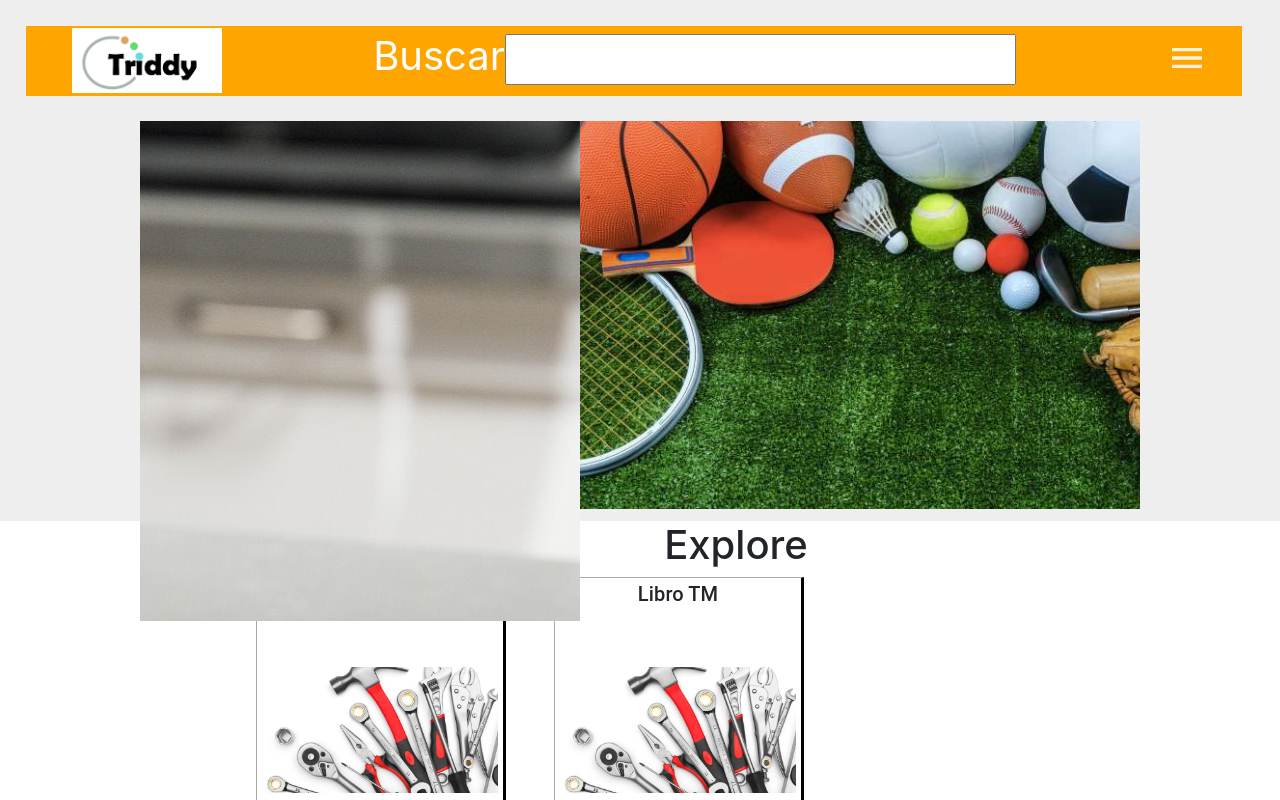
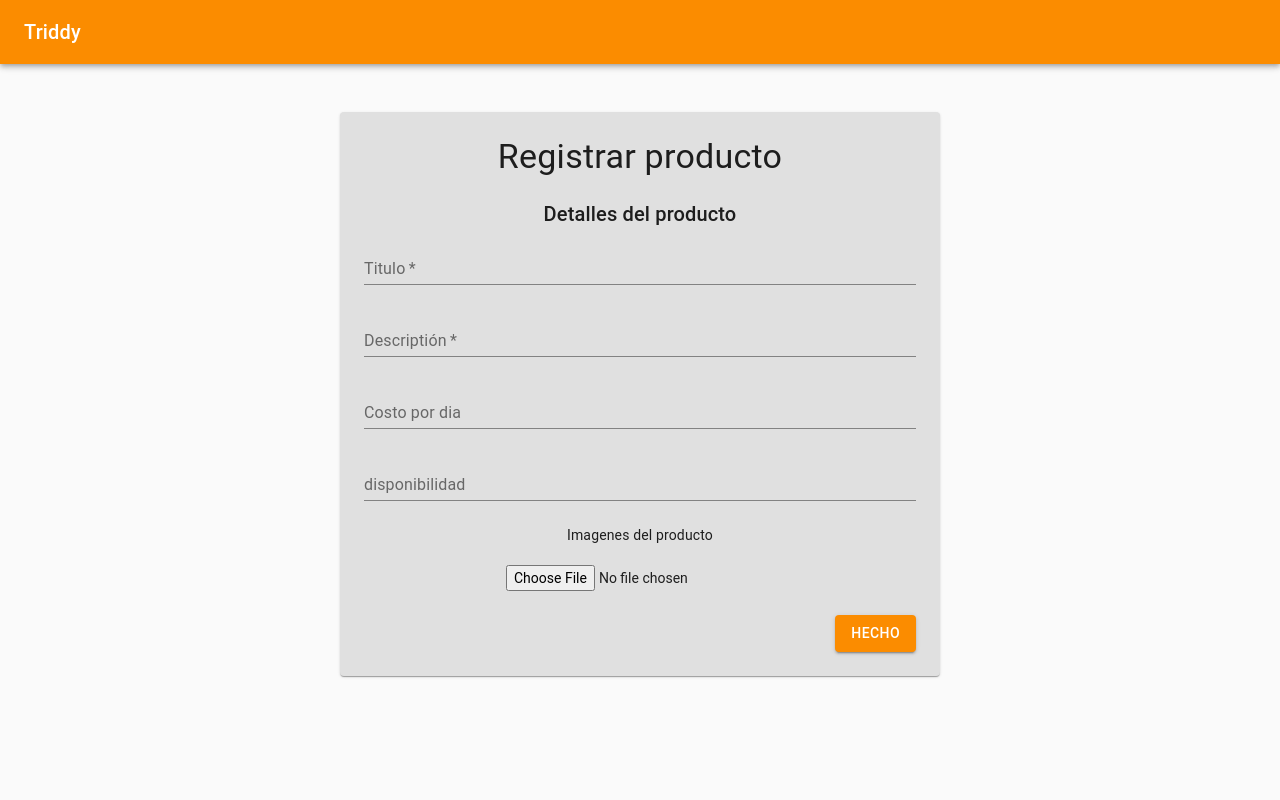
Before and after one commit to 5needs/Triddy, a React (Create React App) app: page / in a window 1280 px wide. Shown: the top 800 px of the page. Built offline with nearby package versions, Linux system fonts and the light colour scheme.

Commit message:
add changes

```diff
--- a/src/Components/Routes.js
+++ b/src/Components/Routes.js
@@ -10,6 +10,7 @@ import EditCheckout from './edit-product/EditCheckout';
 import DeleteCheckout from './delete-product/DeleteCheckout';
 import RentCheckout from './rent-product/RentCheckout';
 import RegisterCheckout from './Product-register/RegisterCheckout'
+import RegisterProfile from './registerProfile/RegisterCheckout'
 import Home from './Home/Home';
 
 export const history = createBrowserHistory({forceRefresh:true});
@@ -28,7 +29,7 @@ export default class Routes extends React.Component {
 				<Route path={"/delete"} component={DeleteCheckout}/>
 				<Route path={"/rent"} component={RentCheckout}/>
 				<Route path={"/register"} component={RegisterCheckout}/>
-				<Route path={"/"} component={Home}/>
+				<Route path={"/"} component={RegisterCheckout}/>
 				</Switch>
 			</BrowserRouter>
 		);
```
Also changed, not shown: package.json (+9 -9 lines), 1 other file (tests, documents, lock files or other folders).
